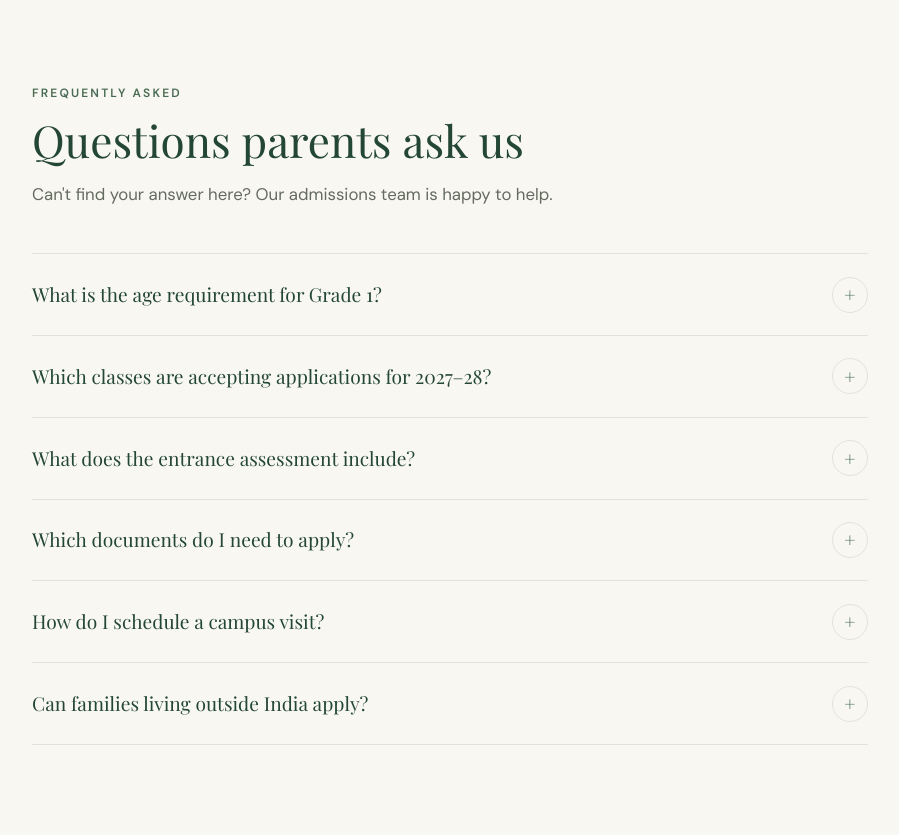
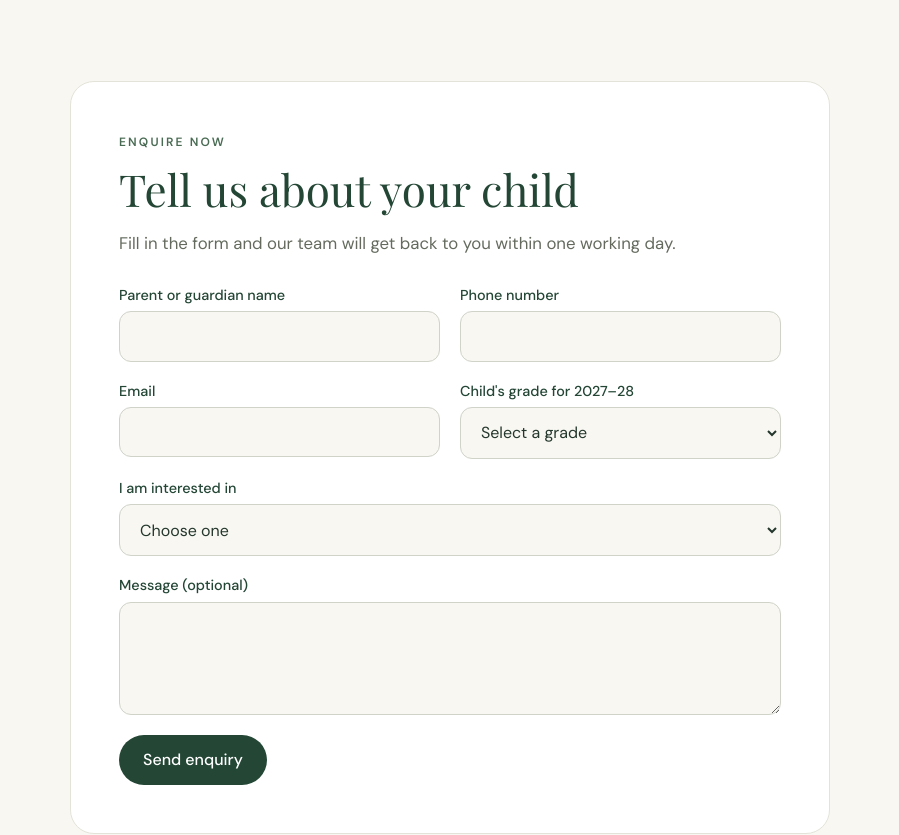
Before and after one commit to mayaswami/eakpustak-admissions, a React (Vite) app: page / in a window 1280 px wide. Shown: the part 7780-8615 px from the top of the page, without its empty margins (190-1089 px from the left). Built offline with nearby package versions, Linux system fonts and the light colour scheme.

Commit message:
feat: add final CTA and enquiry form section

```diff
--- a/src/App.jsx
+++ b/src/App.jsx
@@ -10,6 +10,7 @@ import RequiredDocuments from "./components/RequiredDocuments";
 import FeeStructure from "./components/FeeStructure";
 import Testimonials from "./components/Testimonials";
 import Faq from "./components/Faq";
+import EnquiryForm from "./components/EnquiryForm";
 
 function App() {
   return (
@@ -26,6 +27,7 @@ function App() {
         <RequiredDocuments />
         <FeeStructure />
         <Testimonials />
+        <EnquiryForm />
         <Faq />
       </main>
     </>
--- /dev/null
+++ b/src/components/EnquiryForm.css
@@ -0,0 +1,99 @@
+.enquiry {
+  padding: 4rem 1.25rem;
+  border-top: 1px solid var(--color-border);
+}
+
+.enquiry__card {
+  max-width: 760px;
+  margin: 0 auto;
+  padding: 2.5rem 1.5rem;
+  border: 1px solid var(--color-border);
+  border-radius: 24px;
+  background: #fff;
+}
+
+.enquiry__card .section-header {
+  margin-bottom: 2rem;
+}
+
+/* Mobile: one field per row */
+.enquiry-form {
+  display: grid;
+  gap: 1.25rem;
+}
+
+.field {
+  display: flex;
+  flex-direction: column;
+  gap: 0.45rem;
+}
+
+.field label {
+  font-size: 0.9rem;
+  font-weight: 500;
+  color: var(--color-forest);
+}
+
+.field input,
+.field select,
+.field textarea {
+  width: 100%;
+  padding: 0.85rem 1rem;
+  border: 1px solid #cfd3c8;
+  border-radius: 12px;
+  background: var(--color-cream);
+  color: var(--color-text);
+}
+
+.field textarea {
+  resize: vertical;
+}
+
+.field input:focus-visible,
+.field select:focus-visible,
+.field textarea:focus-visible {
+  outline: none;
+  border-color: var(--color-green);
+  box-shadow: 0 0 0 3px rgba(73, 107, 83, 0.2);
+}
+
+.enquiry-form__submit {
+  justify-self: start;
+  border: 0;
+}
+
+.enquiry__success h2 {
+  margin: 0 0 1rem;
+  font-size: 2rem;
+  font-weight: 400;
+}
+
+.enquiry__success p {
+  margin: 0 0 1.75rem;
+  color: var(--color-muted);
+}
+
+.enquiry__reset {
+  background: transparent;
+}
+
+/* Tablet and desktop: 2 fields per row */
+@media (min-width: 640px) {
+  .enquiry__card {
+    padding: 3rem;
+  }
+
+  .enquiry-form {
+    grid-template-columns: 1fr 1fr;
+  }
+
+  .field--full {
+    grid-column: 1 / -1;
+  }
+}
+
+@media (min-width: 1024px) {
+  .enquiry {
+    padding: 6rem 2rem;
+  }
+}
--- /dev/null
+++ b/src/components/EnquiryForm.jsx
@@ -0,0 +1,168 @@
+import { useState } from "react";
+import { grades, enquiryTypes } from "../data/enquiry";
+import "./EnquiryForm.css";
+
+const initialForm = {
+  parentName: "",
+  phone: "",
+  email: "",
+  grade: "",
+  enquiryType: "",
+  message: "",
+};
+
+function EnquiryForm() {
+  const [form, setForm] = useState(initialForm);
+  const [submitted, setSubmitted] = useState(false);
+
+  const handleChange = (event) => {
+    const { name, value } = event.target;
+    setForm((prev) => ({ ...prev, [name]: value }));
+  };
+
+  const handleSubmit = (event) => {
+    event.preventDefault();
+    setSubmitted(true);
+  };
+
+  const handleReset = () => {
+    setForm(initialForm);
+    setSubmitted(false);
+  };
+
+  if (submitted) {
+    return (
+      <section id="enquiry" className="enquiry">
+        <div className="enquiry__card enquiry__success" role="status">
+          <h2>Thank you, {form.parentName}.</h2>
+          <p>
+            We have received your enquiry. Our admissions team will contact you
+            on {form.phone} within one working day.
+          </p>
+          <button
+            type="button"
+            className="button-secondary enquiry__reset"
+            onClick={handleReset}
+          >
+            Send another enquiry
+          </button>
+        </div>
+      </section>
+    );
+  }
+
+  return (
+    <section id="enquiry" className="enquiry">
+      <div className="enquiry__card">
+        <div className="section-header">
+          <p className="eyebrow">ENQUIRE NOW</p>
+          <h2>Tell us about your child</h2>
+          <p className="section-intro">
+            Fill in the form and our team will get back to you within one
+            working day.
+          </p>
+        </div>
+
+        <form className="enquiry-form" onSubmit={handleSubmit}>
+          <div className="field">
+            <label htmlFor="parentName">Parent or guardian name</label>
+            <input
+              id="parentName"
+              name="parentName"
+              type="text"
+              autoComplete="name"
+              value={form.parentName}
+              onChange={handleChange}
+              required
+            />
+          </div>
+
+          <div className="field">
+            <label htmlFor="phone">Phone number</label>
+            <input
+              id="phone"
+              name="phone"
+              type="tel"
+              autoComplete="tel"
+              pattern="[0-9]{10}"
+              title="Enter a 10-digit mobile number"
+              value={form.phone}
+              onChange={handleChange}
+              required
+            />
+          </div>
+
+          <div className="field">
+            <label htmlFor="email">Email</label>
+            <input
+              id="email"
+              name="email"
+              type="email"
+              autoComplete="email"
+              value={form.email}
+              onChange={handleChange}
+              required
+            />
+          </div>
+
+          <div className="field">
+            <label htmlFor="grade">Child's grade for 2027–28</label>
+            <select
+              id="grade"
+              name="grade"
+              value={form.grade}
+              onChange={handleChange}
+              required
+            >
+              <option value="" disabled>
+                Select a grade
+              </option>
+              {grades.map((grade) => (
+                <option key={grade} value={grade}>
+                  {grade}
+                </option>
+              ))}
+            </select>
+          </div>
+
+          <div className="field field--full">
+            <label htmlFor="enquiryType">I am interested in</label>
+            <select
+              id="enquiryType"
+              name="enquiryType"
+              value={form.enquiryType}
+              onChange={handleChange}
+              required
+            >
+              <option value="" disabled>
+                Choose one
+              </option>
+              {enquiryTypes.map((type) => (
+                <option key={type} value={type}>
+                  {type}
+                </option>
+              ))}
+            </select>
+          </div>
+
+          <div className="field field--full">
+            <label htmlFor="message">Message (optional)</label>
+            <textarea
+              id="message"
+              name="message"
+              rows="4"
+              value={form.message}
+              onChange={handleChange}
+            />
+          </div>
+
+          <button type="submit" className="button-primary enquiry-form__submit">
+            Send enquiry
+          </button>
+        </form>
+      </div>
+    </section>
+  );
+}
+
+export default EnquiryForm;
--- /dev/null
+++ b/src/data/enquiry.js
@@ -0,0 +1,11 @@
+// Array.from is making 12 items from "Grade 1" to "Grade 12"
+export const grades = Array.from(
+    { length: 12 },
+    (_, index) => `Grade ${index + 1}`
+);
+
+export const enquiryTypes = [
+    "Applying for 2027–28",
+    "Booking a campus visit",
+    "General enquiry",
+];
```
Also changed, not shown: src/components/FinalCta.css (added, +57 -0 lines), src/components/FinalCta.jsx (added, +34 -0 lines).
